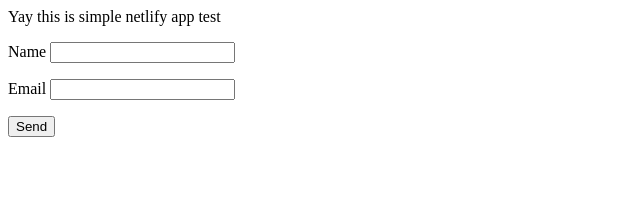
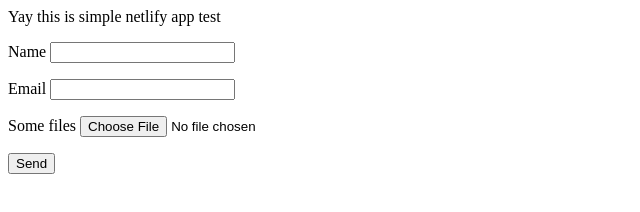
Before and after one commit to alvinleung/caseit-netlify-dev, a plain HTML site: page index.html in a window 1280 px wide. Shown: the whole page, without its empty margins (0-640 px from the left). Drawn offline with Linux system fonts and the light colour scheme.

Commit message:
Testing File Upload Capbilities

```diff
--- a/index.html
+++ b/index.html
@@ -25,6 +25,9 @@
         <label>Email <input type="email" name="email" /></label>
       </p>
       <p>
+        <label>Some files <input type="file" name="file" accept="image/png, image/jpeg"/></label>
+      </p>
+      <p>
         <button type="submit">Send</button>
       </p>
     </form>
```
